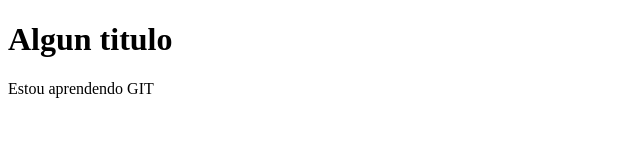
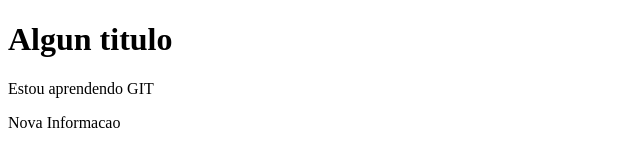
Before and after one commit to joaolucasvl/tutorial-git, a plain HTML site: page index.html in a window 1280 px wide. Shown: the whole page, without its empty margins (0-640 px from the left). Drawn offline with Linux system fonts and the light colour scheme.

Commit message:
Nova informacao

```diff
--- a/index.html
+++ b/index.html
@@ -8,5 +8,6 @@
 <body>
     <h1>Algun titulo</h1>
     <p>Estou aprendendo GIT</p>
+    <p>Nova Informacao</p>
 </body>
 </html>
```
